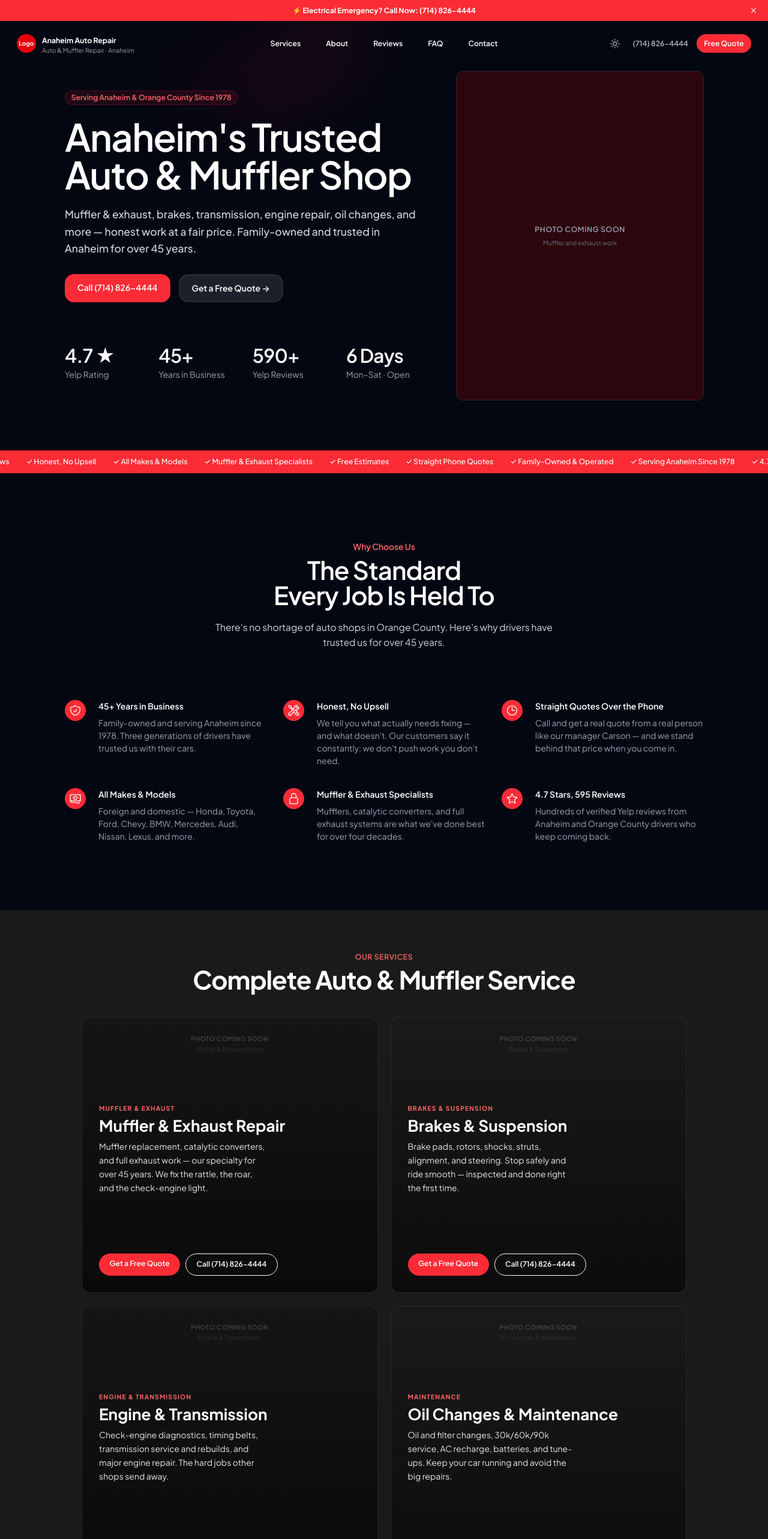
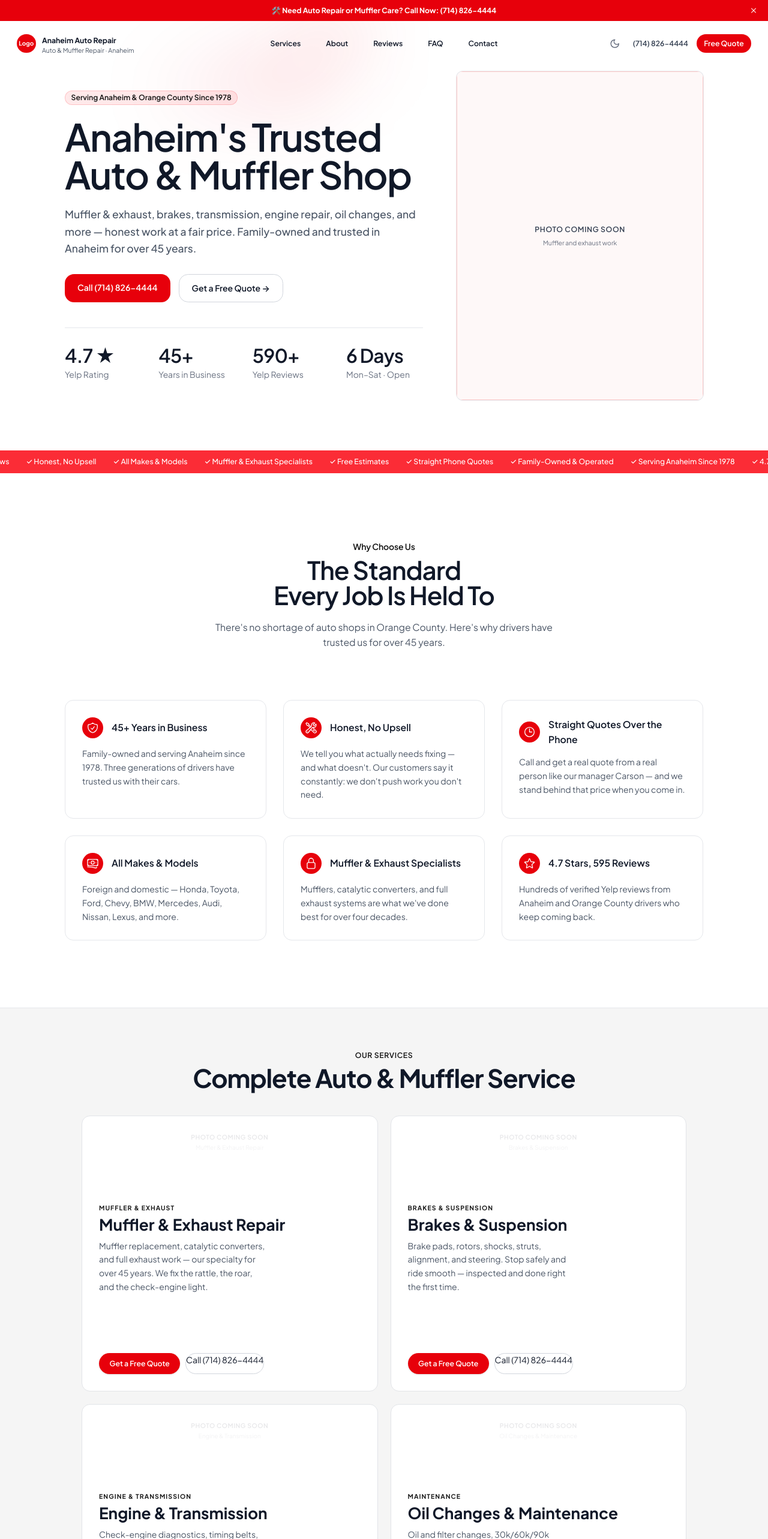
Before and after one commit to sergiio01024-lgtm/anaheim-auto-repair, a React (Vite) app: page / in a window 1280 px wide. Shown: the top 2566 px of the page at 60% size. Built offline with nearby package versions, Linux system fonts and the light colour scheme.

Commit message:
Phase B: Discount Tire-style light restyle

```diff
--- a/src/components/EmergencyBanner.tsx
+++ b/src/components/EmergencyBanner.tsx
@@ -18,10 +18,10 @@ export function EmergencyBanner({ isOpen, setIsOpen }: EmergencyBannerProps) {
   return (
     <a
       href="tel:7148264444"
-      className="fixed bottom-16 left-0 right-0 z-50 bg-red-500 hover:bg-red-400 text-white font-bold text-center py-3 text-sm md:fixed md:top-0 md:bottom-auto md:py-2.5 block transition-colors duration-300"
+      className="fixed bottom-16 left-0 right-0 z-50 bg-red-600 hover:bg-red-700 text-white font-bold text-center py-3 text-sm md:fixed md:top-0 md:bottom-auto md:py-2.5 block transition-colors duration-300"
     >
       <span className="flex items-center justify-center gap-1.5 px-8">
-        ⚡ Electrical Emergency? Call Now: (714) 826-4444
+        🛠️ Need Auto Repair or Muffler Care? Call Now: (714) 826-4444
       </span>
       <button
         onClick={handleClose}
--- a/src/components/HeroSection.tsx
+++ b/src/components/HeroSection.tsx
@@ -55,7 +55,7 @@ export function HeroSection() {
           {/* LEFT Column: Text & Stats */}
           <div className="lg:col-span-7 flex flex-col justify-center">
             <div className="flex items-center gap-3 mb-6">
-              <span className="inline-flex items-center rounded-full bg-red-500/10 px-3 py-1 text-sm font-semibold text-red-400 ring-1 ring-inset ring-red-500/20">
+              <span className="inline-flex items-center rounded-full bg-red-500/10 px-3 py-1 text-sm font-semibold text-red-650 dark:text-red-400 ring-1 ring-inset ring-red-500/20">
                 Serving Anaheim & Orange County Since 1978
               </span>
             </div>
@@ -69,7 +69,7 @@ export function HeroSection() {
             </p>
 
             <div className="mt-8 flex flex-col sm:flex-row gap-4">
-              <a href="tel:7148264444" className="rounded-md bg-red-500 px-6 py-3.5 text-base font-semibold text-white hover:bg-red-400 transition-all duration-200 ease-in-out hover:scale-105 active:scale-95 text-center">
+              <a href="tel:7148264444" className="rounded-md bg-red-600 px-6 py-3.5 text-base font-semibold text-white hover:bg-red-700 transition-all duration-200 ease-in-out hover:scale-105 active:scale-95 text-center">
                 Call (714) 826-4444
               </a>
               <a
@@ -113,11 +113,13 @@ export function HeroSection() {
                   className={`absolute inset-0 flex flex-col items-center justify-center p-6 text-center transition-opacity duration-[1200ms] ease-in-out ${
                     idx === activeIndex ? "opacity-100 z-10" : "opacity-0 z-0"
                   } ${
-                    idx % 2 === 0 ? "bg-zinc-900" : "bg-red-950/60 border border-red-900/30"
+                    idx % 2 === 0
+                      ? "bg-gray-100 dark:bg-zinc-900 border border-gray-200 dark:border-transparent"
+                      : "bg-red-50/50 dark:bg-red-950/40 border border-red-200 dark:border-red-900/30"
                   }`}
                 >
-                  <span className="text-gray-400 text-sm font-semibold tracking-wider uppercase mb-2">Photo coming soon</span>
-                  <span className="text-gray-500 text-xs max-w-[200px]">{slide.alt}</span>
+                  <span className="text-gray-700 dark:text-gray-400 text-sm font-semibold tracking-wider uppercase mb-2">Photo coming soon</span>
+                  <span className="text-gray-500 dark:text-gray-500 text-xs max-w-[200px]">{slide.alt}</span>
                 </div>
               ))}
             </div>
--- a/src/components/Navbar.tsx
+++ b/src/components/Navbar.tsx
@@ -76,7 +76,7 @@ export function Navbar({ bannerOpen = false }: { bannerOpen?: boolean }) {
                 e.preventDefault();
                 document.querySelector(link.href)?.scrollIntoView({ behavior: 'smooth' });
               }}
-              className="text-sm font-semibold hover:text-red-400 transition-colors text-gray-900 dark:text-white"
+              className="text-sm font-semibold hover:text-red-600 dark:hover:text-red-400 transition-colors text-gray-900 dark:text-white"
             >
               {link.label}
             </a>
@@ -84,7 +84,7 @@ export function Navbar({ bannerOpen = false }: { bannerOpen?: boolean }) {
         </div>
         <div className="hidden lg:flex lg:flex-1 lg:justify-end lg:gap-x-4 lg:items-center">
           <ThemeToggle />
-          <a href="tel:7148264444" className="text-sm font-semibold transition-colors duration-300 text-gray-600 dark:text-white/70 hover:text-gray-900 dark:hover:text-white">
+          <a href="tel:7148264444" className="text-sm font-semibold transition-colors duration-300 text-gray-700 dark:text-white/70 hover:text-red-600 dark:hover:text-red-400">
             (714) 826-4444
           </a>
           <a
@@ -93,7 +93,7 @@ export function Navbar({ bannerOpen = false }: { bannerOpen?: boolean }) {
               e.preventDefault();
               document.querySelector("#contact")?.scrollIntoView({ behavior: 'smooth' });
             }}
-            className="rounded-md bg-red-500 px-3.5 py-2 text-sm font-semibold text-white hover:bg-red-400 transition-all duration-200 ease-in-out hover:scale-105 active:scale-95"
+            className="rounded-md bg-red-600 px-3.5 py-2 text-sm font-semibold text-white hover:bg-red-700 transition-all duration-200 ease-in-out hover:scale-105 active:scale-95"
           >
             Free Quote
           </a>
@@ -139,14 +139,14 @@ export function Navbar({ bannerOpen = false }: { bannerOpen?: boolean }) {
                       setMobileOpen(false);
                       document.querySelector(link.href)?.scrollIntoView({ behavior: 'smooth' });
                     }}
-                    className="-mx-3 block rounded-lg px-3 py-2 text-base font-semibold text-gray-900 dark:text-white hover:bg-gray-100 dark:hover:bg-white/5"
+                    className="-mx-3 block rounded-lg px-3 py-2 text-base font-semibold text-gray-900 dark:text-white hover:bg-gray-100 hover:text-red-600 dark:hover:bg-white/5 dark:hover:text-red-400"
                   >
                     {link.label}
                   </a>
                 ))}
               </div>
               <div className="py-6 flex flex-col gap-3">
-                <a href="tel:7148264444" className="-mx-3 block rounded-lg px-3 py-2.5 text-base font-semibold text-gray-900 dark:text-white hover:bg-gray-100 dark:hover:bg-white/5">
+                <a href="tel:7148264444" className="-mx-3 block rounded-lg px-3 py-2.5 text-base font-semibold text-gray-900 dark:text-white hover:bg-gray-100 hover:text-red-600 dark:hover:bg-white/5 dark:hover:text-red-400">
                   Call (714) 826-4444
                 </a>
                 <a
@@ -156,7 +156,7 @@ export function Navbar({ bannerOpen = false }: { bannerOpen?: boolean }) {
                     setMobileOpen(false);
                     document.querySelector("#contact")?.scrollIntoView({ behavior: 'smooth' });
                   }}
-                  className="block rounded-md bg-red-500 px-3.5 py-2.5 text-center text-sm font-semibold text-white hover:bg-red-400 transition-all duration-200 ease-in-out hover:scale-105 active:scale-95"
+                  className="block rounded-md bg-red-600 px-3.5 py-2.5 text-center text-sm font-semibold text-white hover:bg-red-700 transition-all duration-200 ease-in-out hover:scale-105 active:scale-95"
                 >
                   Get a Free Quote
                 </a>
--- a/src/components/ServiceAreaMap.tsx
+++ b/src/components/ServiceAreaMap.tsx
@@ -1,3 +1,4 @@
+import { useTheme } from "../context/ThemeContext";
 import { ScrollReveal } from "./ScrollReveal";
 
 const cities = [
@@ -8,13 +9,15 @@ const cities = [
 ];
 
 export function ServiceAreaMap() {
+  const { theme } = useTheme();
+
   return (
-    <div className="bg-white dark:bg-gray-950 py-24 sm:py-32">
+    <div className="bg-gray-50 dark:bg-gray-950/40 py-24 sm:py-32 border-y border-gray-200 dark:border-white/5">
       <ScrollReveal>
         <div className="mx-auto max-w-7xl px-6 lg:px-8">
           <div className="lg:grid lg:grid-cols-2 lg:gap-16 lg:items-center">
             <div>
-              <h2 className="text-base font-semibold text-red-400">Service Area</h2>
+              <h2 className="text-base font-semibold text-red-650 dark:text-red-400">Service Area</h2>
               <p className="mt-2 text-4xl font-semibold tracking-tight text-gray-900 dark:text-white sm:text-5xl">
                 Serving Anaheim & Orange County
               </p>
@@ -24,7 +27,7 @@ export function ServiceAreaMap() {
               <div className="mt-8 grid grid-cols-2 gap-2">
                 {cities.map((city) => (
                   <div key={city} className="flex items-center gap-2 text-sm text-gray-700 dark:text-gray-300">
-                    <svg className="size-4 text-red-400 shrink-0" viewBox="0 0 24 24" fill="none" stroke="currentColor" strokeWidth="2">
+                    <svg className="size-4 text-red-600 dark:text-red-400 shrink-0" viewBox="0 0 24 24" fill="none" stroke="currentColor" strokeWidth="2">
                       <path d="M15 10.5a3 3 0 1 1-6 0 3 3 0 0 1 6 0Z" strokeLinecap="round" strokeLinejoin="round" />
                       <path d="M19.5 10.5c0 7.142-7.5 11.25-7.5 11.25S4.5 17.642 4.5 10.5a7.5 7.5 0 1 1 15 0Z" strokeLinecap="round" strokeLinejoin="round" />
                     </svg>
@@ -39,20 +42,20 @@ export function ServiceAreaMap() {
                     e.preventDefault();
                     document.querySelector('#contact')?.scrollIntoView({ behavior: 'smooth' });
                   }}
-                  className="rounded-md bg-red-500 px-6 py-3 text-sm font-semibold text-white hover:bg-red-400 transition-all duration-200 ease-in-out hover:scale-105 active:scale-95"
+                  className="rounded-md bg-red-600 hover:bg-red-700 px-6 py-3 text-sm font-semibold text-white transition-all duration-200 ease-in-out hover:scale-105 active:scale-95"
                 >
                   Check Your Area →
                 </a>
               </div>
             </div>
             <div className="mt-12 lg:mt-0">
-              <div className="overflow-hidden rounded-2xl ring-1 ring-white/10 h-[500px] lg:h-[600px]">
+              <div className="overflow-hidden rounded-2xl ring-1 ring-gray-200 dark:ring-white/10 h-[500px] lg:h-[600px]">
                 <iframe
                   title="Anaheim Auto Repair Service Area"
                   src="https://maps.google.com/maps?q=2583+W+Ball+Rd,+Anaheim,+CA+92804&z=14&output=embed"
                   width="100%"
                   height="100%"
-                  style={{ border: 0, filter: "invert(90%) hue-rotate(180deg)" }}
+                  style={{ border: 0, filter: theme === "dark" ? "invert(90%) hue-rotate(180deg)" : "none" }}
                   allowFullScreen
                   loading="lazy"
                   referrerPolicy="no-referrer-when-downgrade"
--- a/src/components/ServicePanels.tsx
+++ b/src/components/ServicePanels.tsx
@@ -43,11 +43,11 @@ export function ServicePanels() {
   };
 
   return (
-    <div id="services" className="service-card-section">
+    <div id="services" className="service-card-section bg-gray-50 dark:bg-gray-950/40 border-y border-gray-200 dark:border-white/5">
       <ScrollReveal>
         {/* Section header */}
         <div className="service-card-section-header">
-          <span className="text-sm font-semibold tracking-wider uppercase text-red-400 block mb-2">
+          <span className="text-sm font-semibold tracking-wider uppercase text-red-650 dark:text-red-400 block mb-2">
             Our Services
           </span>
           <h2 className="text-4xl sm:text-5xl font-bold tracking-tight text-gray-900 dark:text-white">
@@ -60,24 +60,23 @@ export function ServicePanels() {
           {cardsData.map((card, idx) => (
             <div
               key={idx}
-              className="service-card transition-all duration-300 ease-out hover:-translate-y-1 hover:shadow-2xl hover:shadow-black/40 motion-reduce:transition-none motion-reduce:hover:translate-y-0"
-              style={{ backgroundColor: idx % 2 === 0 ? "#1C1C1C" : "#222222" }}
+              className="service-card transition-all duration-300 ease-out hover:-translate-y-1 hover:shadow-lg dark:hover:shadow-black/40 motion-reduce:transition-none motion-reduce:hover:translate-y-0 bg-white dark:bg-zinc-900 border border-gray-200 dark:border-white/10"
             >
               {/* Centered Placeholder Text */}
               <div className="absolute inset-0 flex flex-col items-center justify-center pointer-events-none z-0">
-                <span className="text-white/20 text-xs font-semibold tracking-wider uppercase mb-1">Photo coming soon</span>
-                <span className="text-white/10 text-[10px] max-w-[150px] text-center">{card.title}</span>
+                <span className="text-gray-900/10 dark:text-white/20 text-xs font-semibold tracking-wider uppercase mb-1">Photo coming soon</span>
+                <span className="text-gray-900/5 dark:text-white/10 text-[10px] max-w-[150px] text-center">{card.title}</span>
               </div>
 
               {/* Top-left: eyebrow + title + subtitle */}
               <div className="z-10">
-                <span className="text-xs font-bold tracking-widest uppercase text-red-400 block mb-1.5">
+                <span className="text-xs font-bold tracking-widest uppercase text-red-650 dark:text-red-400 block mb-1.5">
                   {card.eyebrow}
                 </span>
-                <h3 className="text-2xl sm:text-3xl font-bold mb-2 leading-tight">
+                <h3 className="text-2xl sm:text-3xl font-bold mb-2 leading-tight text-gray-900 dark:text-white">
                   {card.title}
                 </h3>
-                <p className="text-sm sm:text-base text-gray-200 leading-relaxed max-w-xs">
+                <p className="text-sm sm:text-base text-gray-600 dark:text-gray-300 leading-relaxed max-w-xs">
                   {card.subtitle}
                 </p>
               </div>
@@ -87,13 +86,13 @@ export function ServicePanels() {
                 <a
                   href="#contact"
                   onClick={handleQuoteClick}
-                  className="rounded-full bg-red-500 hover:bg-red-400 px-5 py-2.5 text-sm font-semibold text-white transition-all duration-200 hover:scale-105 active:scale-95 text-center"
+                  className="rounded-full bg-red-600 hover:bg-red-700 dark:bg-red-500 dark:hover:bg-red-400 px-5 py-2.5 text-sm font-semibold text-white transition-all duration-200 hover:scale-105 active:scale-95 text-center shadow-sm"
                 >
                   Get a Free Quote
                 </a>
                 <a
                   href="tel:+17148264444"
-                  className="rounded-full bg-transparent hover:bg-white hover:text-gray-900 border border-white px-5 py-2.5 text-sm font-semibold text-white transition-all duration-200 hover:scale-105 active:scale-95 text-center"
+                  className="rounded-full bg-transparent hover:bg-gray-100 border border-gray-300 text-gray-900 dark:border-white dark:text-white dark:hover:bg-white/5 transition-all duration-200 hover:scale-105 active:scale-95 text-center"
                 >
                   Call (714) 826-4444
                 </a>
--- a/src/components/ThemeToggle.tsx
+++ b/src/components/ThemeToggle.tsx
@@ -7,7 +7,7 @@ export function ThemeToggle() {
     <button
       onClick={toggleTheme}
       type="button"
-      className="rounded-full p-2 text-gray-400 hover:bg-white/10 hover:text-red-500 focus:outline-none focus:ring-0 transition-all duration-200 ease-in-out hover:scale-105 active:scale-95"
+      className="rounded-full p-2 text-gray-500 dark:text-gray-400 hover:bg-gray-100 dark:hover:bg-white/10 hover:text-red-600 dark:hover:text-red-400 focus:outline-none focus:ring-0 transition-all duration-200 ease-in-out hover:scale-105 active:scale-95"
       aria-label={`Switch to ${theme === "dark" ? "light" : "dark"} mode`}
     >
       {theme === "dark" ? (
--- a/src/components/WhyChooseUs.tsx
+++ b/src/components/WhyChooseUs.tsx
@@ -39,7 +39,7 @@ export function WhyChooseUs() {
       <ScrollReveal>
         <div className="mx-auto max-w-7xl px-6 lg:px-8">
           <div className="mx-auto max-w-2xl lg:text-center">
-            <h2 className="text-base font-semibold text-red-400">Why Choose Us</h2>
+            <h2 className="text-base font-semibold text-red-650 dark:text-red-400">Why Choose Us</h2>
             <p className="mt-2 text-4xl font-semibold tracking-tight text-gray-900 dark:text-white sm:text-5xl lg:text-balance">
               The Standard Every Job Is Held To
             </p>
@@ -48,21 +48,21 @@ export function WhyChooseUs() {
             </p>
           </div>
           <div className="mx-auto mt-16 max-w-2xl sm:mt-20 lg:mt-24 lg:max-w-none">
-            <dl className="grid max-w-xl grid-cols-1 gap-x-8 gap-y-10 lg:max-w-none lg:grid-cols-3">
+            <div className="grid grid-cols-1 md:grid-cols-3 gap-8">
               {reasons.map((reason) => (
-                <div key={reason.title} className="relative pl-16">
-                  <dt className="text-base font-semibold text-gray-900 dark:text-white">
-                    <div className="absolute top-0 left-0 flex size-10 items-center justify-center rounded-lg bg-red-500">
+                <div key={reason.title} className="rounded-2xl border border-gray-200 dark:border-white/10 bg-white dark:bg-white/5 p-8 hover:shadow-md transition-shadow">
+                  <div className="flex items-center gap-4 mb-4">
+                    <div className="flex size-10 items-center justify-center rounded-lg bg-red-600 dark:bg-red-500 shrink-0">
                       <svg viewBox="0 0 24 24" fill="none" stroke="currentColor" strokeWidth="1.5" aria-hidden="true" className="size-6 text-white">
                         <path d={reason.icon} strokeLinecap="round" strokeLinejoin="round" />
                       </svg>
                     </div>
-                    {reason.title}
-                  </dt>
-                  <dd className="mt-2 text-base text-gray-600 dark:text-gray-400">{reason.description}</dd>
+                    <h3 className="text-lg font-semibold text-gray-900 dark:text-white">{reason.title}</h3>
+                  </div>
+                  <p className="text-base text-gray-600 dark:text-gray-400 leading-relaxed">{reason.description}</p>
                 </div>
               ))}
-            </dl>
+            </div>
           </div>
         </div>
       </ScrollReveal>
--- a/src/context/ThemeContext.tsx
+++ b/src/context/ThemeContext.tsx
@@ -17,7 +17,7 @@ export function ThemeProvider({ children }: { children: React.ReactNode }) {
         return saved;
       }
     }
-    return "dark"; // Default to dark theme
+    return "light"; // Default to light theme
   });
 
   useEffect(() => {
--- a/src/styles/panels.css
+++ b/src/styles/panels.css
@@ -41,15 +41,18 @@
   height: 460px;
   overflow: hidden;
   border-radius: 1rem;
-  background-color: #1A1A1A;
-  border: 1px solid rgba(200, 32, 47, 0.15);
-  background-size: cover;
-  background-position: center;
-  background-repeat: no-repeat;
+  background-color: #FFFFFF;
+  border: 1px solid #E2E4E8;
   display: flex;
   flex-direction: column;
   justify-content: space-between;
   padding: 2rem;
+  color: #1A1A1A;
+}
+
+.dark .service-card {
+  background-color: #1A1A1A;
+  border: 1px solid rgba(200, 32, 47, 0.15);
   color: #fff;
 }
 
@@ -61,7 +64,7 @@
 }
 
 /* Dark gradient overlay */
-.service-card::before {
+.dark .service-card::before {
   content: "";
   position: absolute;
   inset: 0;
```
Also changed, not shown: src/components/AboutSection.tsx (+9 -9 lines), src/components/ContactSection.tsx (+9 -9 lines), src/components/PhotoGallery.tsx (+13 -11 lines).
